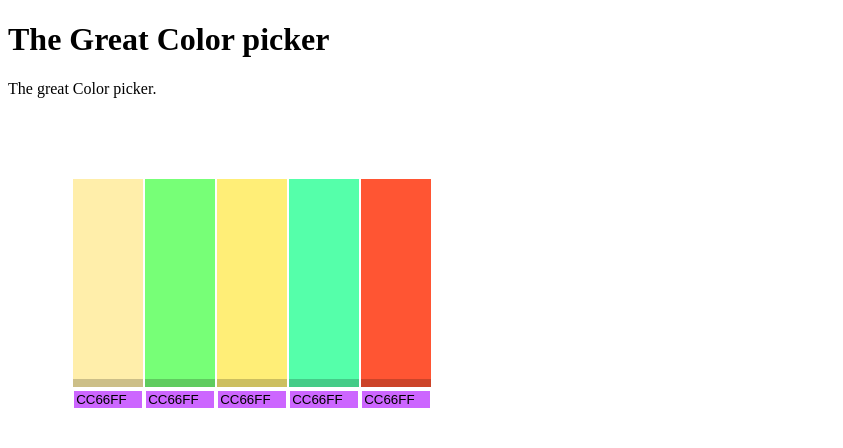
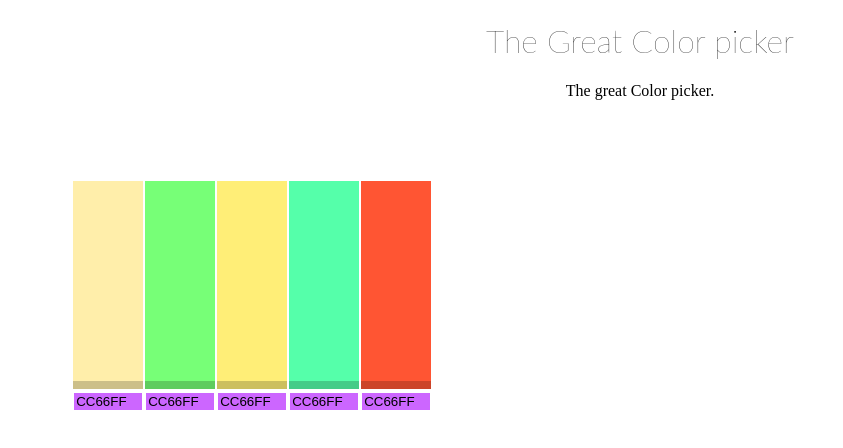
Before and after one commit to adiultra/jsyick, a plain HTML site: page color-picker/index.html in a window 1280 px wide. Shown: the whole page, without its empty margins (0-843 px from the left). Drawn offline with Linux system fonts and the light colour scheme.

Commit message:
Tweaked the look of picker :smile:

```diff
--- a/color-picker/style.css
+++ b/color-picker/style.css
@@ -1,3 +1,17 @@
+/* Basic */
+html{
+    text-align: center;
+}
+
+h1{
+    font-family: Lato;
+    font-weight: lighter;
+    text-decoration: none;
+}
+
+
+
+/* Pallete */
 div.palette{
     padding: 5%;
 }
```
